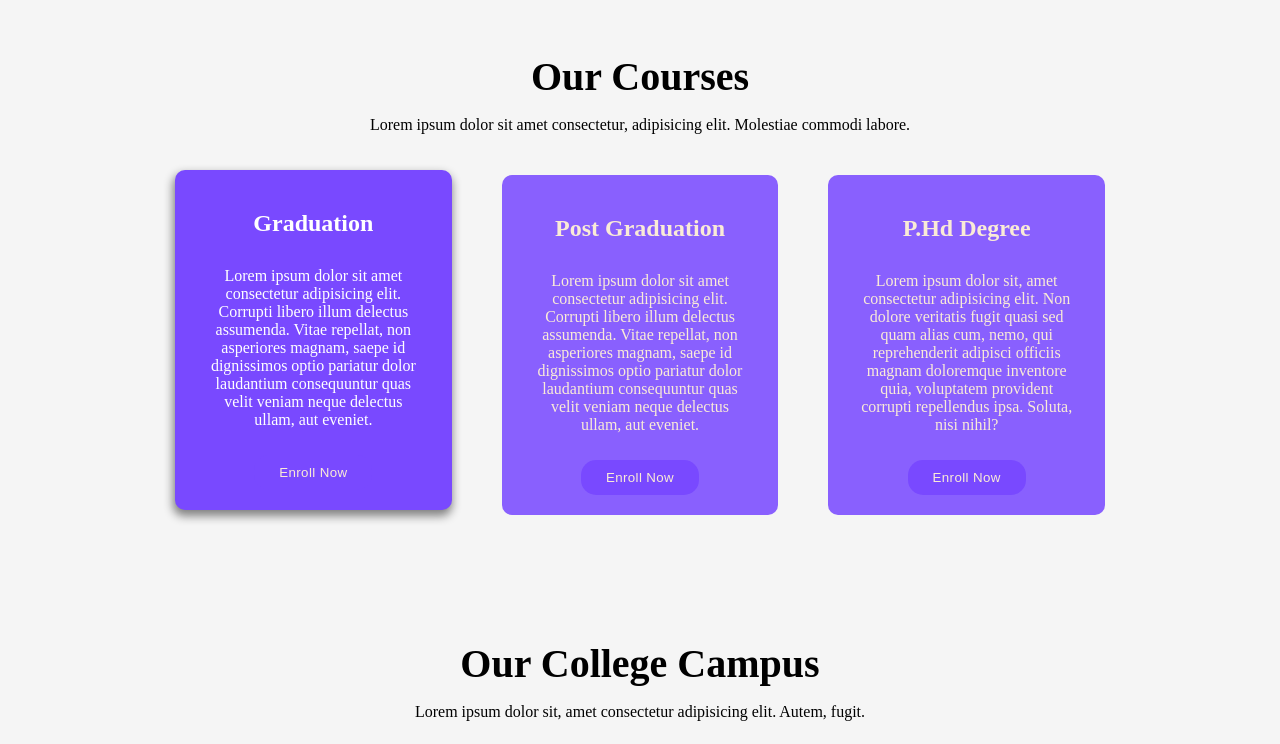
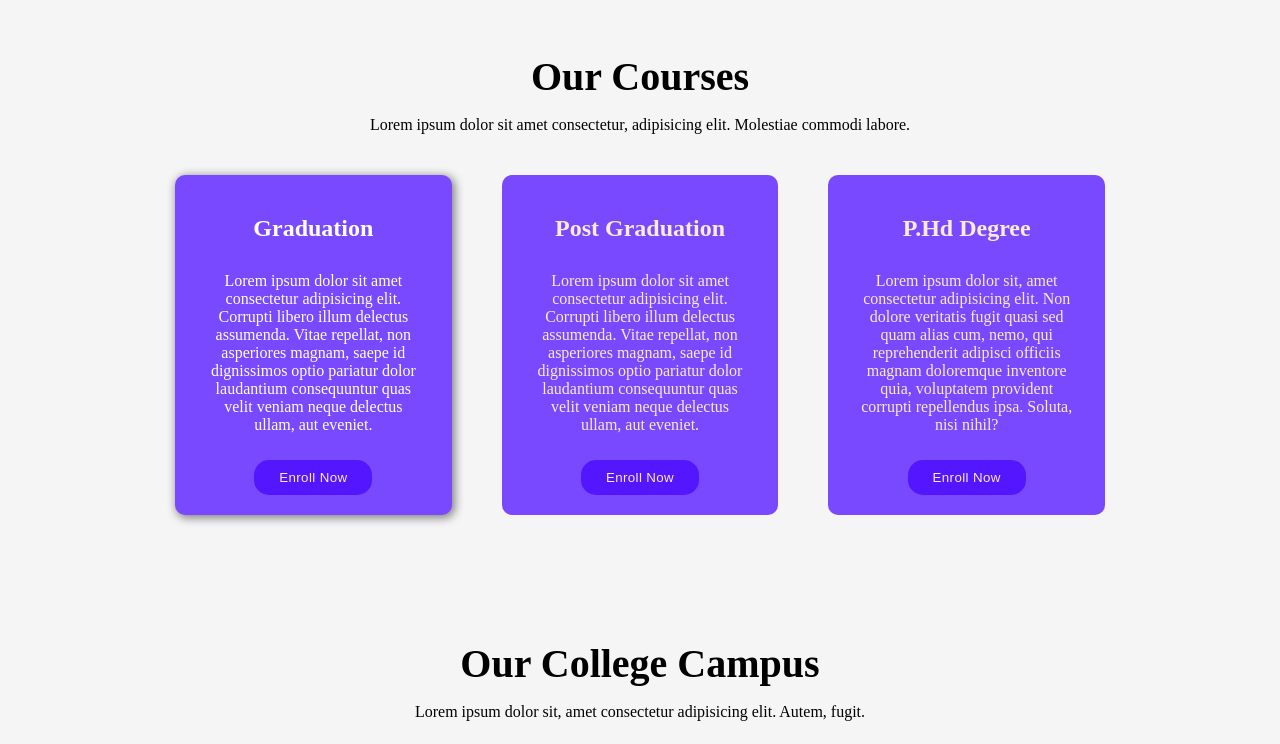
Before and after one commit to Gulshan1228/Techelon, a plain HTML site: page index.html in a window 1280 px wide. In both pictures the pointer is over the element 313 px from the left and 1066 px from the top of the page. Shown: the part 722-1466 px from the top of the page. Drawn offline with Linux system fonts and the light colour scheme.

Commit message:
Update style.css

```diff
--- a/style.css
+++ b/style.css
@@ -5,7 +5,6 @@ body{
     font-family: serif;
     transition: all 0.5s ease;
     background-color: whitesmoke;
-
 }
 .home{
     background-image: url(bg.jpg);
@@ -136,16 +135,14 @@ body{
     margin: 25px;
     width: 25%;
     text-align: center;
-    background-color: #7949ffdd;
+    background-color: #7949ffff;
     border-radius: 10px;
     color: antiquewhite;
     transition: all 0.5s ease-in-out;
     padding: 20px;
 }
 .degree:hover{
-    background-color: #7949ffff;
-    box-shadow: -1px 5px 10px 1px grey;
-    transform: translateY(-5px);
+    box-shadow: 2px 2px 10px 1px grey;
     color: white;
 }
 .degree button{
@@ -153,12 +150,12 @@ body{
     border-radius: 15px;
     border: none;
     letter-spacing: 0.1mm;
+    background-color: #5416ff;
     color: antiquewhite;
-    background-color: #7949ffff;
     transition: all 0.3s ease;
 }
 .degree button:hover{
-    background-color: #7949ffff;
+    background-color: #4400ff;
     color: white;
     transform: translateY(-2px);
     box-shadow: 0px 3px 0px 0px grey;
```
